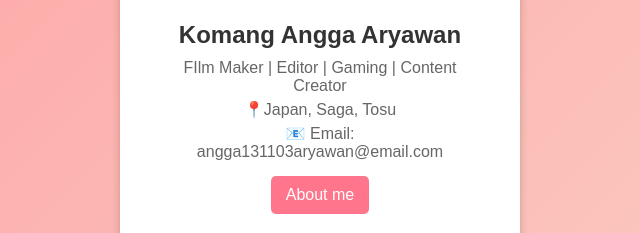
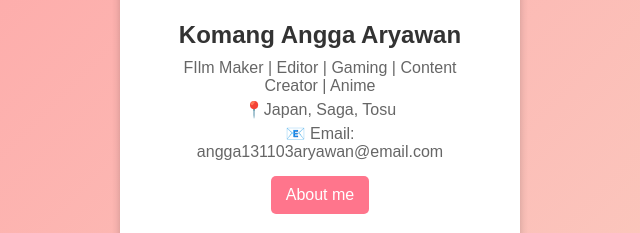
Before and after one commit to sagaryz7/seesaga, a plain HTML site: page index.html in a window 1280 px wide. Shown: the part 438-671 px from the top of the page, 320-960 px from the left. Drawn offline with Linux system fonts and the light colour scheme.

Commit message:
Merubah konten

```diff
--- a/index.html
+++ b/index.html
@@ -13,7 +13,7 @@
     <div class="card">
         <img src="gambar 1.jpg" alt=>
         <h2>Komang Angga Aryawan</h2>
-        <p>FIlm Maker | Editor | Gaming | Content Creator</p>
+        <p>FIlm Maker | Editor | Gaming | Content Creator | Anime</p>
         <p>📍Japan, Saga, Tosu</p>
         <p>📧 Email: angga131103aryawan@email.com</p>
         <a href="https://www.instagram.com" target="_blank" class="btn">About me</a>
```
